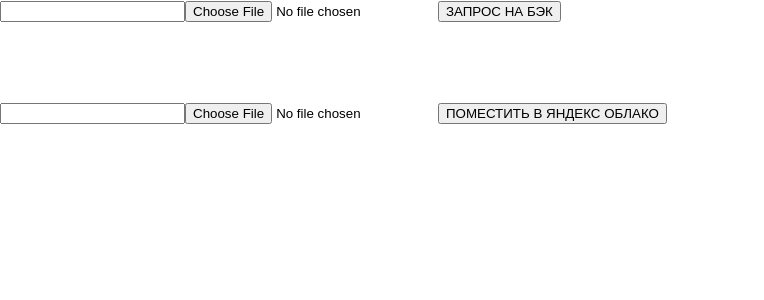
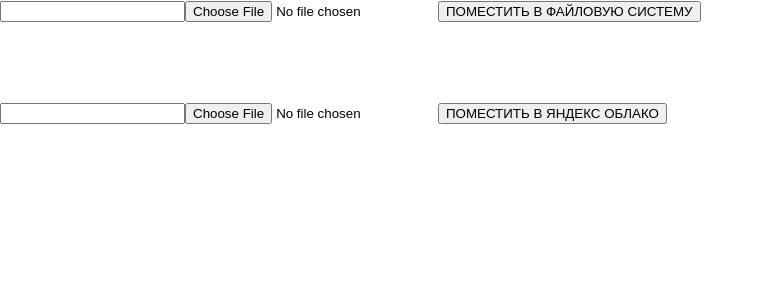
Before and after one commit to pavelminsk1979/fsfront, a React (Create React App) app: page / in a window 1280 px wide. Shown: the top 300 px of the page, without its empty margins (0-764 px from the left). Built offline with nearby package versions, Linux system fonts and the light colour scheme.

Commit message:
Send image for yandex part 2

```diff
--- a/src/App.tsx
+++ b/src/App.tsx
@@ -19,7 +19,7 @@
                     type="file"
                     name="imageimage"
                     required/>
-                <button>ЗАПРОС НА БЭК</button>
+                <button>ПОМЕСТИТЬ В ФАЙЛОВУЮ СИСТЕМУ</button>
 
             </form>
 
@@ -37,7 +37,7 @@
                     name="Имя и Фамилия"/>
                 <input
                     type="file"
-                    name="yandex"
+                    name="yandexyandex"
                     required/>
                 <button>ПОМЕСТИТЬ В ЯНДЕКС ОБЛАКО</button>
 
```
